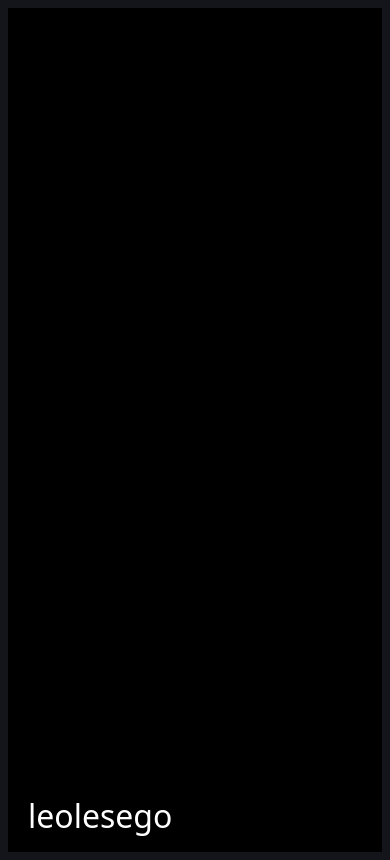
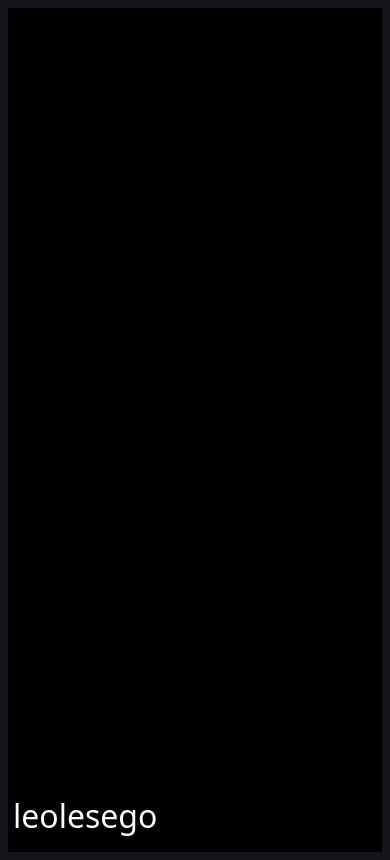
Before and after one commit to jangrunicke/leolesego-website, an Astro site: page / in a window 390 px wide. Built offline with nearby package versions, Linux system fonts and the light colour scheme; Astro itself is replaced by a stand-in of ours; a script that the page names is missing.

Commit message:
Responsive styling

```diff
--- a/src/pages/index.astro
+++ b/src/pages/index.astro
@@ -104,4 +104,10 @@
     z-index: 1;
     font-weight: 400;
   }
+
+  @media (max-width: 600px) {
+    h1 {
+      margin-left: 5px;
+    }
+  }
 </style>
```
